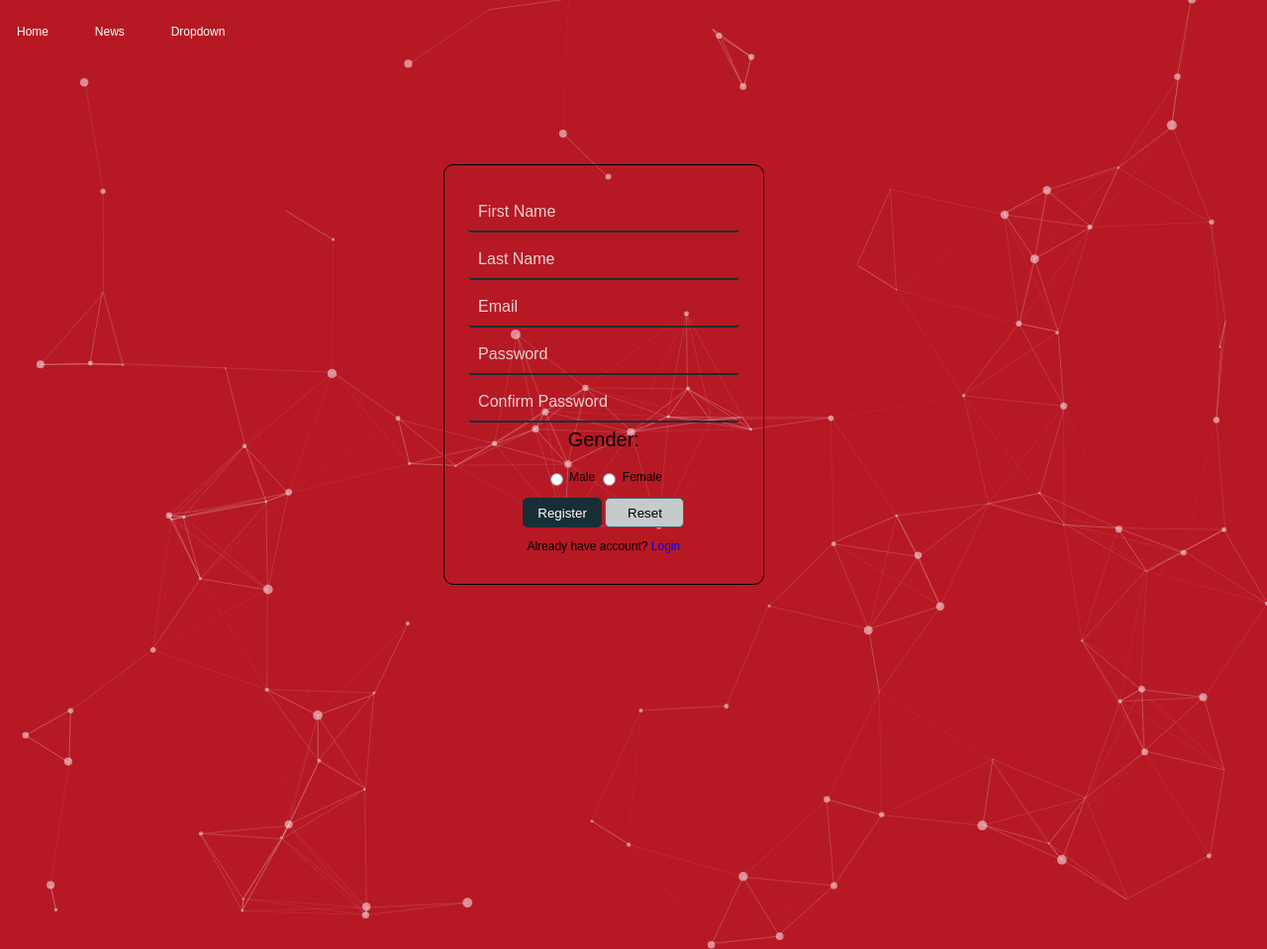
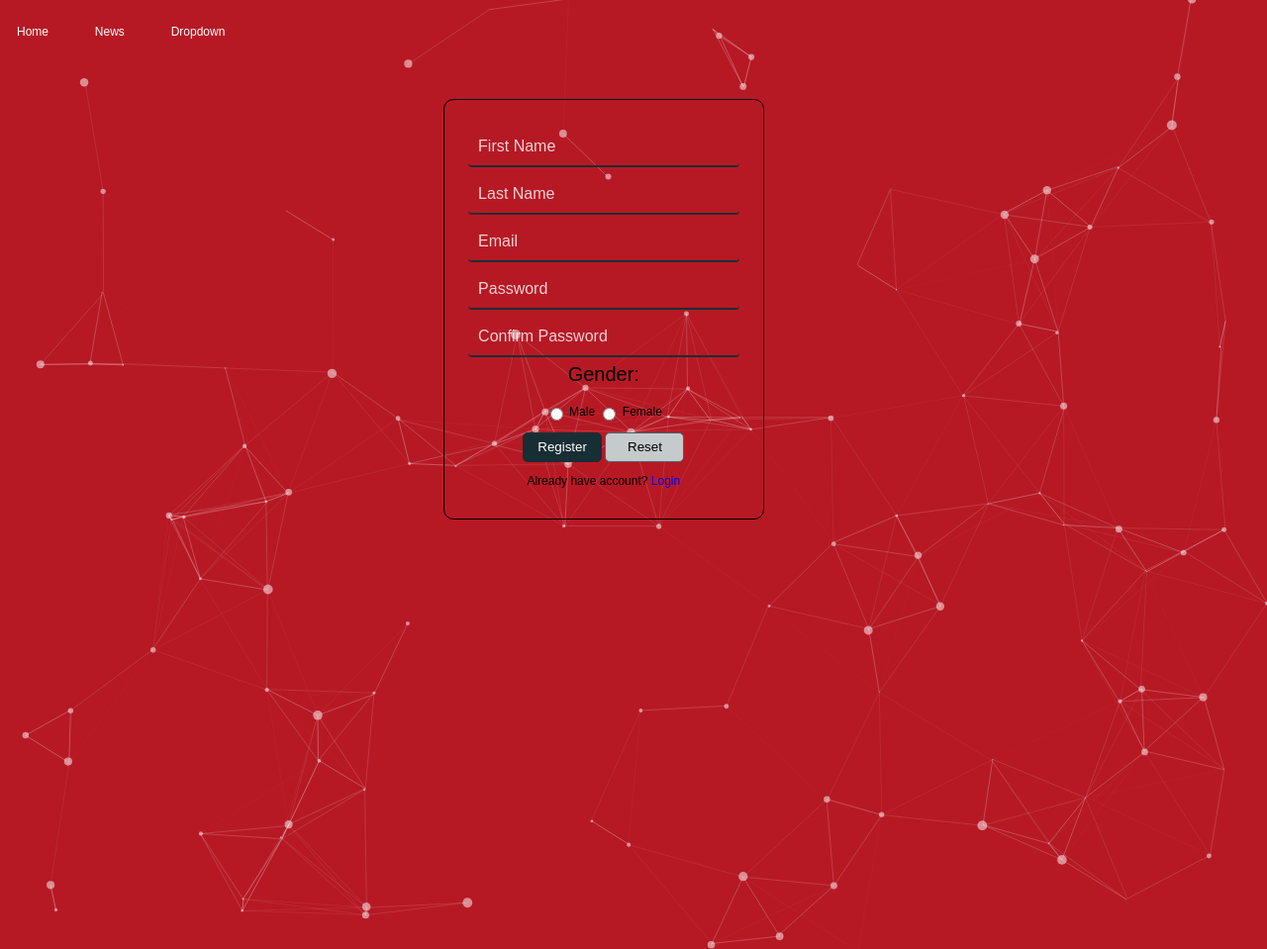
Before and after one commit to ramishali5/Form_js, a plain HTML site: page index.html in a window 1280 px wide. Shown: the whole page at 99% size. Drawn offline with Linux system fonts and the light colour scheme.

Commit message:
Update style.css

```diff
--- a/css/style.css
+++ b/css/style.css
@@ -175,7 +175,7 @@ li.dropdown {
   margin: 0 auto;
   border: 1px solid #000;
   border-radius: 10px;
-  margin-top: 13%;
+  margin-top: 100px;
   margin-left: 35%;
   padding: 20px;
 }
```
